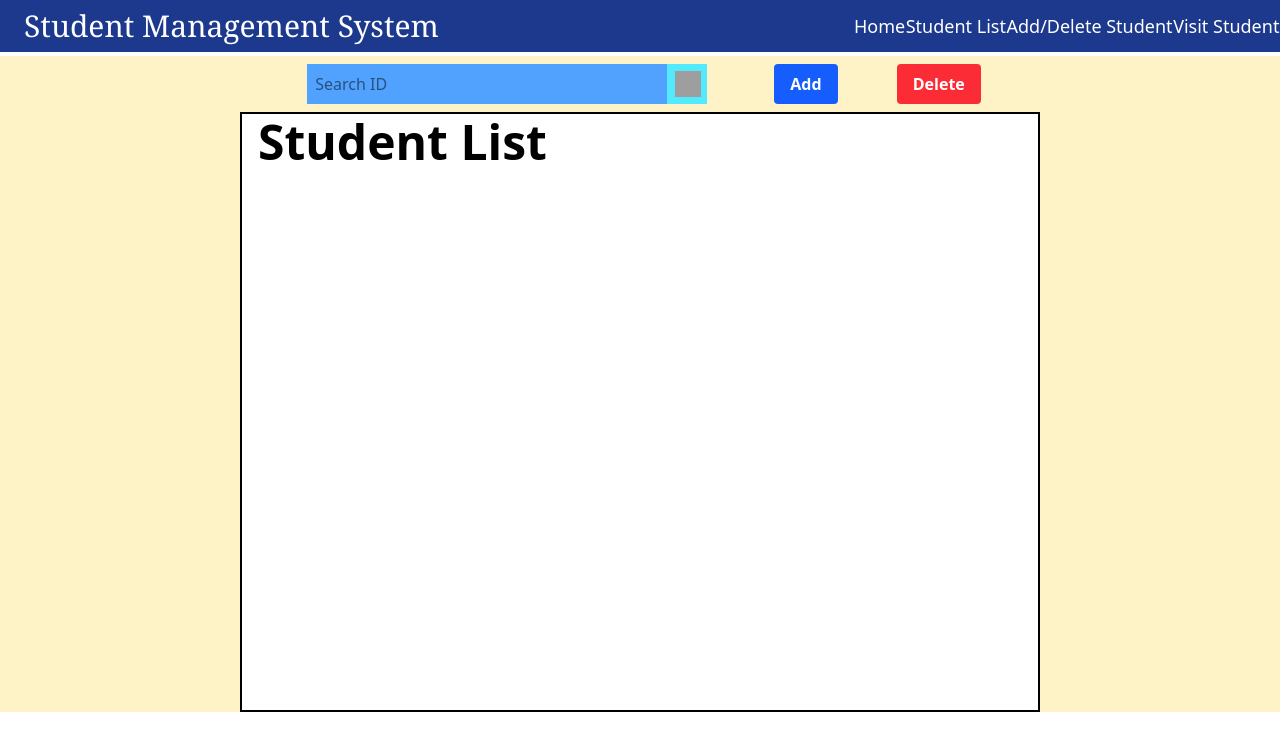
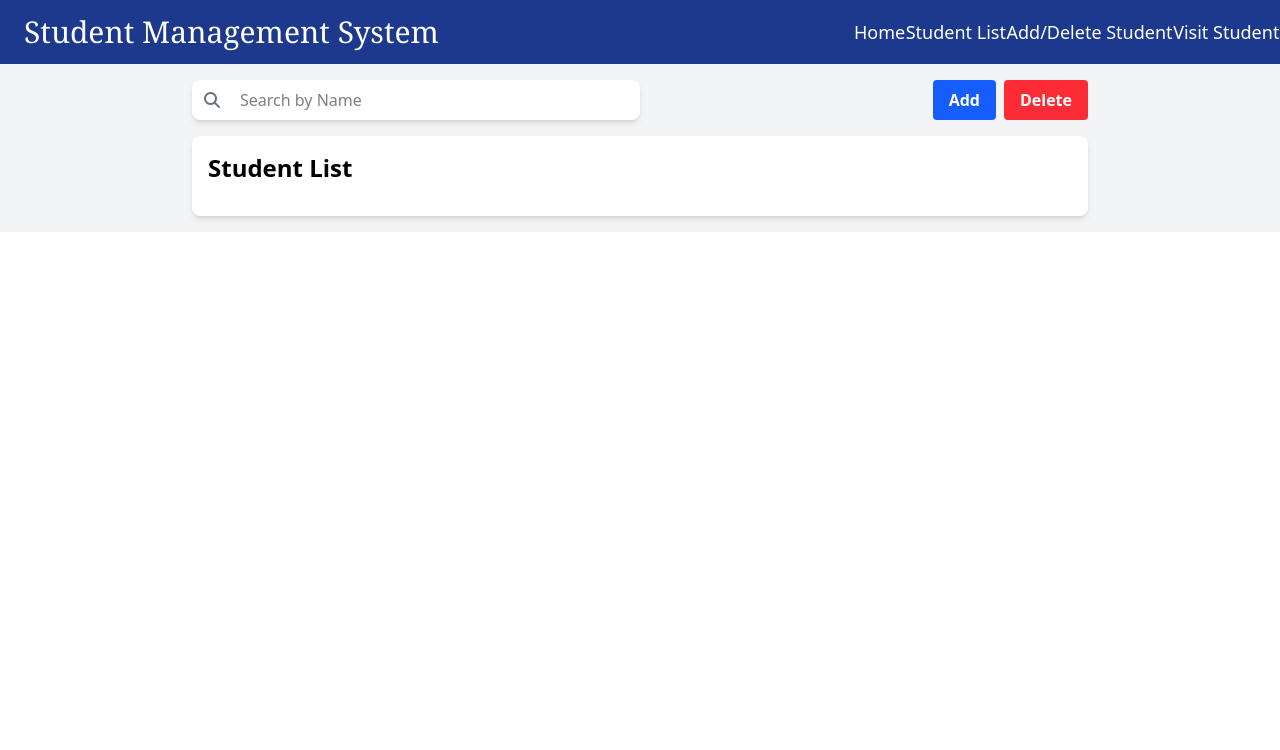
Before and after one commit to krsnakid/Student-Management-System, a React (Vite) app: page /editStudents in a window 1280 px wide. Shown: the top 750 px of the page. Built offline with nearby package versions, Linux system fonts and the light colour scheme; grey boxes are pictures that could not be loaded.

Commit message:
added searchbar filter and ui design

```diff
--- /dev/null
+++ b/src/components/DisplayStudent.jsx
@@ -0,0 +1,19 @@
+import React from 'react'
+
+function DisplayStudent({obj, delStd}) {
+  return (
+    <div className="bg-amber-200 pl-1 pt-1 pb-1 border m-4 flex items-center-safe">
+        <div className="flex-10/12">
+            <h2 className="font-sans text-2xl pl-2 text-gray-900">{obj['name']}</h2>
+            <p className="pl-1 text-gray-800">Roll No. : {obj['id']} </p>
+            <p className="pl-1 text-gray-800">Email : {obj['email']}</p>
+        </div>
+        <div className="flex-2/12">
+            <button><i className="fa-sharp fa-solid fa-eye fa-flip-horizontal fa-xl m-2 p-2" title="View Student"></i></button>
+            <button><i className="fa-duotone fa-solid fa-user-xmark fa-xl m-2 p-2" title="Delete Student" onClick={delStd}></i></button>
+        </div>
+    </div>
+  )
+}
+
+export default DisplayStudent
--- a/src/components/Navbar.jsx
+++ b/src/components/Navbar.jsx
@@ -6,7 +6,7 @@ function Navbar(){
 
     return (
         <>
-           <div className="navbar flex h-13 bg-blue-900 justify-between items-center">
+           <div className="navbar flex h-16 bg-blue-900 justify-between items-center fixed top-0 left-0 w-full z-50">
             <h2 className="font-serif text-3xl ml-6 text-white font-medium ">
                 Student Management System
             </h2>
--- a/src/pages/EditStudents.jsx
+++ b/src/pages/EditStudents.jsx
@@ -1,56 +1,66 @@
-import React, { useState } from "react"
+import React, { useState } from "react";
 import StudentForm from "../components/StudentForm";
+import DisplayStudent from "../components/DisplayStudent";
 
-function EditStudents({stdLis, setStd, delStd}){
-    const [showAddForm, setShowAddForm] = useState(false)
-    const toggleShowAddForm = () => setShowAddForm(prev => !prev)
+function EditStudents({ stdLis, setStd, delStd }) {
+  const [showAddForm, setShowAddForm] = useState(false);
+  const toggleShowAddForm = () => setShowAddForm((prev) => !prev);
+  const [inp, setInp] = useState("");
 
-    const studentList = stdLis.map((obj, indx) => <div className="bg-amber-200 pl-1 pt-1 pb-1 border m-4 flex items-center-safe">
-        <div className="flex-10/12" key={indx}>
-            <h2 className="font-sans text-2xl pl-2 text-gray-900">{obj['name']}</h2>
-            <p className="pl-1 text-gray-800">Roll No. : {obj['id']} </p>
-            <p className="pl-1 text-gray-800">Email : {obj['email']}</p>
+  let studentList =
+    inp !== ""
+      ? stdLis.filter((obj) => obj["name"].toLowerCase().includes(inp))
+      : stdLis;
+
+  studentList = studentList.map((obj, indx) => (
+    <DisplayStudent key={indx} obj={obj} delStd={() => delStd(indx)} />
+  ));
+
+  return (
+    <>
+      <div className="w-full bg-gray-100 flex flex-col items-center mt-4 p-4" style={{ marginTop: '4rem' }}>
+        <div className="w-full max-w-4xl">
+          <section className="flex justify-between items-center mb-4">
+            <div className="flex items-center bg-white shadow-md rounded-lg overflow-hidden w-full max-w-md">
+              <i className="fa-solid fa-magnifying-glass text-gray-500 px-3"></i>
+              <input
+                type="text"
+                placeholder="Search by Name"
+                className="w-full p-2 focus:outline-none"
+                onChange={(e) => {
+                  setInp(e.target.value);
+                }}
+              />
             </div>
-        <div className="flex-2/12">
-            <button><i className="fa-sharp fa-solid fa-eye fa-flip-horizontal fa-xl m-2 p-2" title="View Student"></i></button>
-            <button><i className="fa-duotone fa-solid fa-user-xmark fa-xl m-2 p-2" title="Delete Student" onClick={() => delStd(indx)}></i></button>
-        </div>
-    </div>)
-
-
-
-    return(
-        <>
-            <div className="w-full bg-amber-100 flex flex-col items-center-safe mt-1">
-                <div>
-                    <section className="flex w-200 justify-evenly items-center ">
-                        <section className="flex bg-cyan-300 w-100 justify-between items-center-safe m-2">
-                            <input type="text" name="" id="" placeholder="Search ID" className="bg-blue-400 w-90 p-2 " />
-                            <img src="https://cdn-icons-png.flaticon.com/128/54/54481.png" alt="search-icon" className="size-6.5 items-center mr-1.5" />
-                        </section>
+            <div className="flex gap-2">
               <button
-                            className=" bg-blue-600 text-white font-bold px-4 py-2 rounded"
+                className="bg-blue-600 text-white font-bold px-4 py-2 rounded hover:bg-blue-700 transition"
                 onClick={() => setShowAddForm(true)}
               >
                 Add
               </button>
-                        <button className="bg-red-500 text-white font-bold px-4 py-2 rounded" >Delete</button>
+              <button className="bg-red-500 text-white font-bold px-4 py-2 rounded hover:bg-red-600 transition">
+                Delete
+              </button>
+            </div>
           </section>
 
-
+          <section className="bg-white shadow-md rounded-lg p-4">
+            <h2 className="text-2xl font-semibold mb-4">Student List</h2>
+            <div className="divide-y divide-gray-200">
+              {studentList.map((student, index) => (
+                <div key={index} className="last:border-none">
+                  {student}
                 </div>
-
-                <section>
-                    <div className="border-2 w-200 h-150 bg-white ">
-                        <h2 className="ml-4 mb-4 mt-1 font-semibold text-5xl">Student List</h2>
-
-                        {studentList}
-
+              ))}
             </div>
           </section>
         </div>
-            {showAddForm && <StudentForm toggleFormStatus={toggleShowAddForm} setStudent={setStd}/>}
+      </div>
+      {showAddForm && (
+        <StudentForm toggleFormStatus={toggleShowAddForm} setStudent={setStd} />
+      )}
     </>
-    )
+  );
 }
-export default EditStudents
+export default EditStudents;
```
Lines whose indentation alone changed are shown as unchanged.
